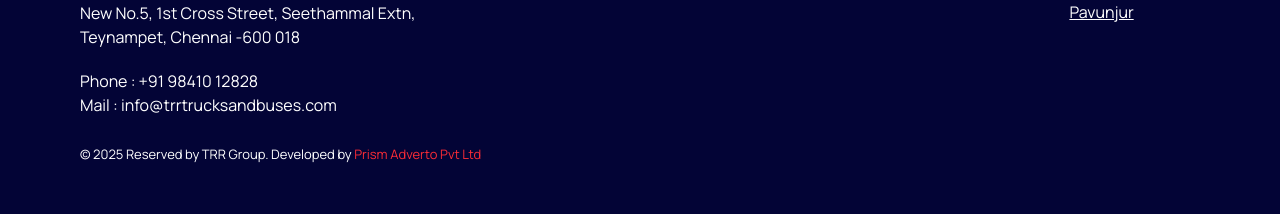
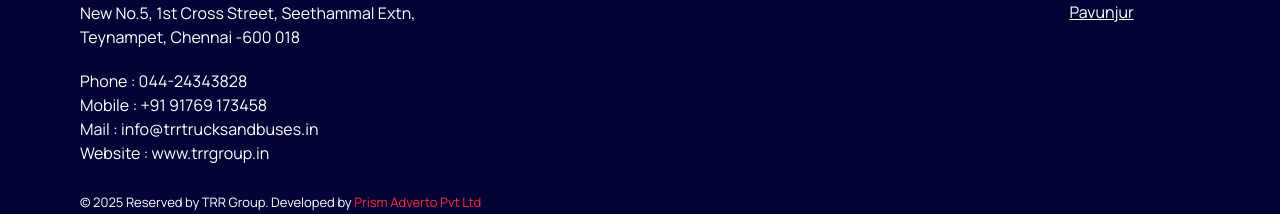
Before and after one commit to Arunkv52/Trr_trucksandbuses, a React (Vite) app: page / in a window 1280 px wide. Shown: the part 8111-8325 px from the top of the page. Built offline with nearby package versions, Linux system fonts and the light colour scheme.

Commit message:
file added

```diff
--- a/src/Components/Footer.jsx
+++ b/src/Components/Footer.jsx
@@ -19,10 +19,14 @@ const Footer = () => {
                 </a>
               </li>
               <li>
-                <a href="tel:9841012828">Phone : +91 98410 12828</a>
+                <a href="tel:044-24343828">Phone : 044-24343828</a>
+              </li>
+              <li><a href="tel:91769173458">Mobile : +91 91769 173458</a></li>
+              <li>
+                <a href="mailto:info@trrtrucksandbuses.in">Mail : info@trrtrucksandbuses.in</a>
               </li>
               <li>
-                <a href="mailto:info@trrtrucksandbuses.com">Mail : info@trrtrucksandbuses.com</a>
+                <a href="https://www.trrgroup.in/">Website : www.trrgroup.in</a>
               </li>
             </ul>
           </div>
```
